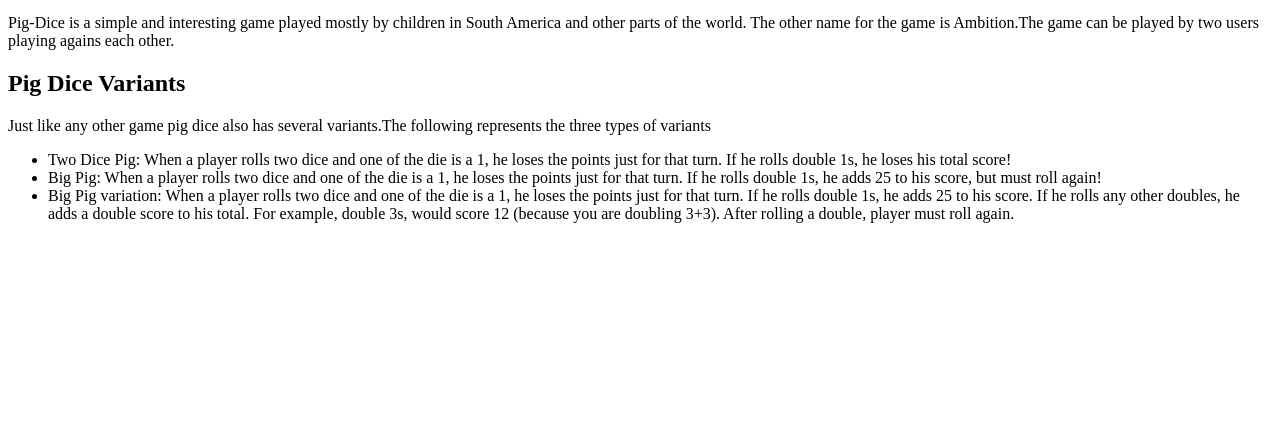
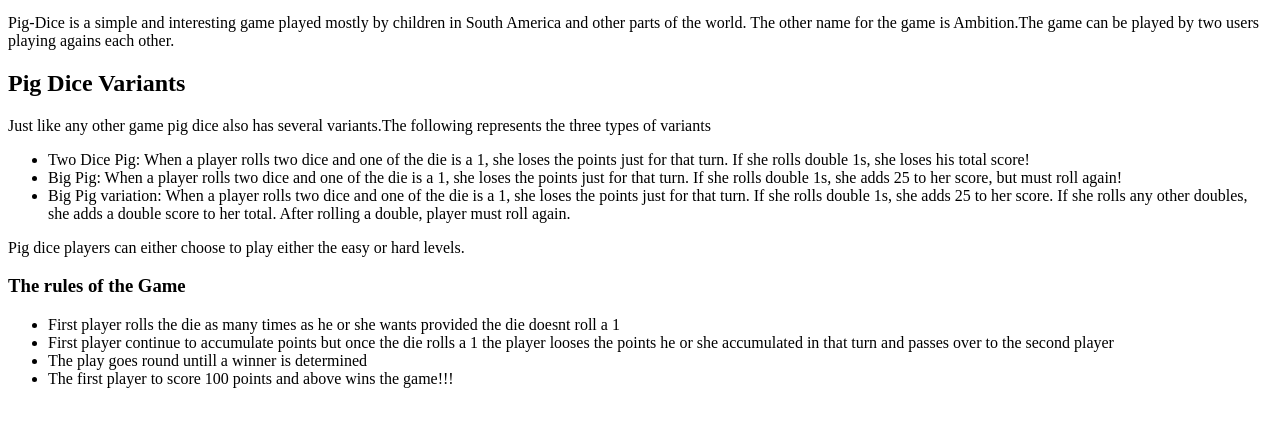
Before and after one commit to YVONNEANYANGO/Pig-Dice-Game, a plain HTML site: page index.html in a window 1280 px wide. Shown: the part 100-526 px from the top of the page. Drawn offline with Linux system fonts and the light colour scheme.

Commit message:
add the rules of the pig dice game in my index.html file

```diff
--- a/index.html
+++ b/index.html
@@ -14,14 +14,27 @@
         <h2>Pig Dice Variants</h2>
         <p>Just like any other game pig dice also has several variants.The following represents
           the three types of variants</p>
+              <ul>
+                <li>Two Dice Pig: When a player rolls two dice and one of the die is a 1, she loses the points just for that turn.
+                    If she rolls double 1s, she loses his total score!
+                </li>
+                <li>Big Pig: When a player rolls two dice and one of the die is a 1, she loses the points just for that turn.
+                    If she rolls double 1s, she adds 25 to her score, but must roll again!
+                </li>
+                <li>Big Pig variation: When a player rolls two dice and one of the die is a 1, she loses the points just for that turn.
+                     If she rolls double 1s, she adds 25 to her score. If she rolls any other doubles, she adds a double score to her total.
+                     After rolling a double, player must roll again.</p>
+                </li>
+              </ul>
+         <p>Pig dice players can either choose to play either the easy or hard levels.</p>
+          <h3>The rules of the Game</h3>
           <ul>
-          <li>Two Dice Pig: When a player rolls two dice and one of the die is a 1, he loses the points just for that turn. If he rolls double 1s, he loses his total score!
-          </li>
-          <li>Big Pig: When a player rolls two dice and one of the die is a 1, he loses the points just for that turn. If he rolls double 1s, he adds 25 to his score, but must roll again!
-          </li>
-          <li>Big Pig variation: When a player rolls two dice and one of the die is a 1, he loses the points just for that turn. If he rolls double 1s, he adds 25 to his score. If he rolls any other doubles, he adds a double score to his total. For example, double 3s, would score 12 (because you are doubling 3+3). After rolling a double, player must roll again.</p>
-          </li>
-
-
+            <li>First player rolls the die as many times as he or she wants provided the die
+            doesnt roll a 1</li>
+            <li>First player continue to accumulate points but once the die rolls a 1 the player
+            looses the points he or she accumulated in that turn and passes over to the second player</li>
+            <li>The play goes round untill a winner is determined</li>
+            <li>The first player to score 100 points and above wins the game!!!</li>
+          </ul>
       </body>
     </html>
```
